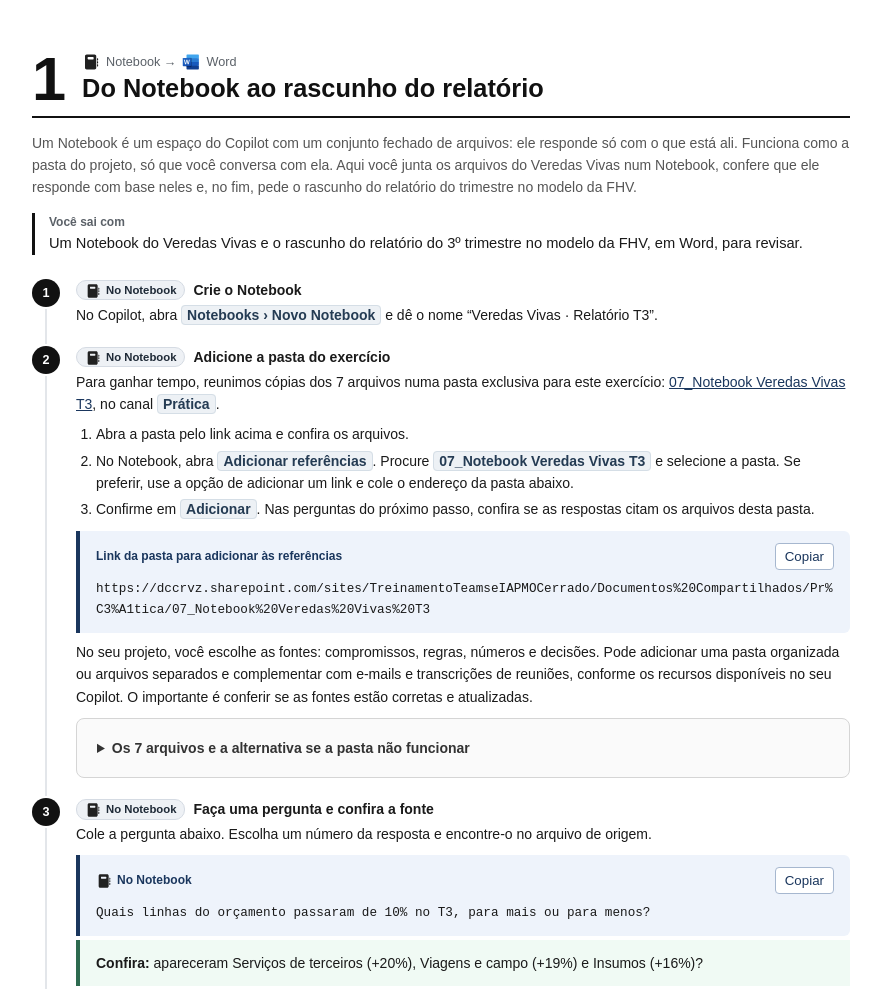
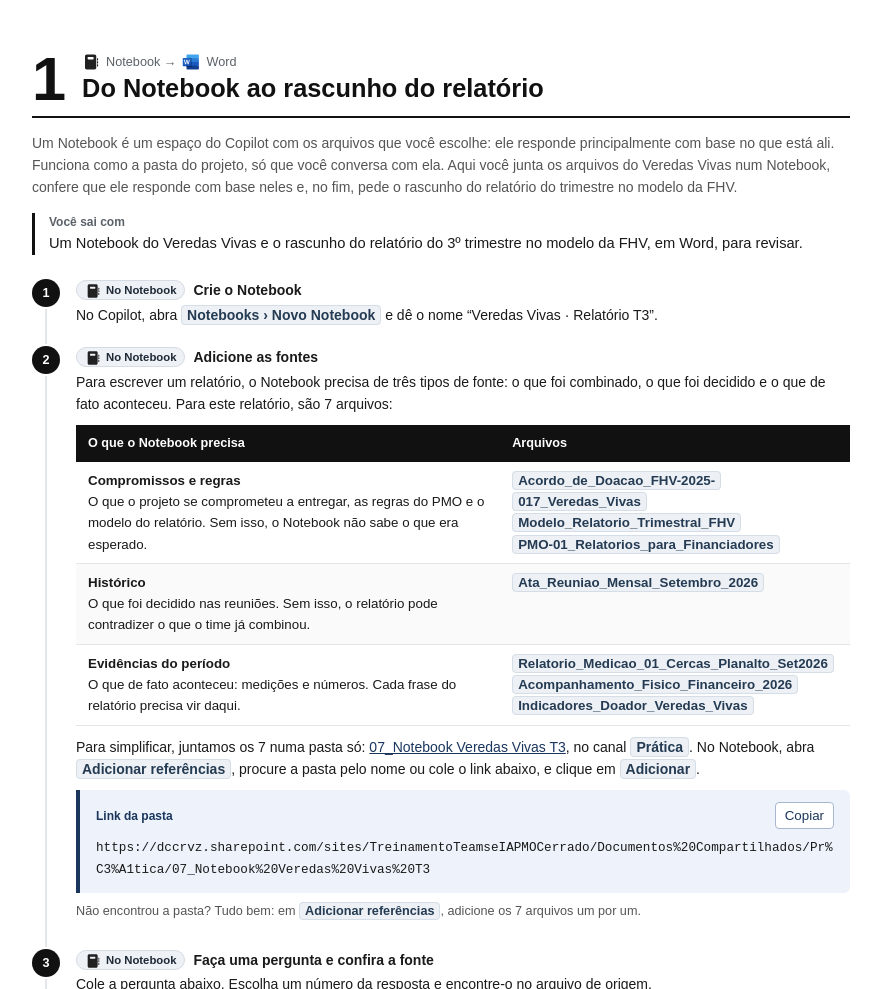
Before and after one commit to educrvz/tnc-workshop, a plain HTML site: page sessao-3.html in a window 1280 px wide. Shown: the part 1320-2309 px from the top of the page, without its empty margins (318-1199 px from the left). Drawn offline with Linux system fonts and the light colour scheme.

Commit message:
Sessão 3: fontes do Notebook explicadas antes do como, texto menos absoluto
Co-Authored-By: Claude Opus 5.5 <noreply@anthropic.com>

```diff
--- a/sessao-3.html
+++ b/sessao-3.html
@@ -45,22 +45,15 @@
 
 <section class="exercise" id="notebook">
 <div class="exhead"><span aria-hidden="true" class="big">1</span><span class="ex-apps"><img alt="" aria-hidden="true" src="icons/notebook.svg"/>Notebook → <img alt="" aria-hidden="true" src="icons/word.svg"/>Word</span><h2><span class="sr-only">Exercício 1: </span>Do Notebook ao rascunho do relatório</h2></div>
-<p class="why">Um Notebook é um espaço do Copilot com um conjunto fechado de arquivos: ele responde só com o que está ali. Funciona como a pasta do projeto, só que você conversa com ela. Aqui você junta os arquivos do Veredas Vivas num Notebook, confere que ele responde com base neles e, no fim, pede o rascunho do relatório do trimestre no modelo da FHV.</p>
+<p class="why">Um Notebook é um espaço do Copilot com os arquivos que você escolhe: ele responde principalmente com base no que está ali. Funciona como a pasta do projeto, só que você conversa com ela. Aqui você junta os arquivos do Veredas Vivas num Notebook, confere que ele responde com base neles e, no fim, pede o rascunho do relatório do trimestre no modelo da FHV.</p>
 <p class="outcome"><strong>Você sai com</strong>Um Notebook do Veredas Vivas e o rascunho do relatório do 3º trimestre no modelo da FHV, em Word, para revisar.</p>
 <ol class="trail">
 <li><span class="st"><span class="where-tag"><img class="step-icon" alt="" aria-hidden="true" src="icons/notebook.svg"/>No Notebook</span>Crie o Notebook</span>No Copilot, abra <span class="path">Notebooks › Novo Notebook</span> e dê o nome “Veredas Vivas · Relatório T3”.</li>
-<li><span class="st"><span class="where-tag"><img class="step-icon" alt="" aria-hidden="true" src="icons/notebook.svg"/>No Notebook</span>Adicione a pasta do exercício</span>Para ganhar tempo, reunimos cópias dos 7 arquivos numa pasta exclusiva para este exercício: <a href="https://dccrvz.sharepoint.com/sites/TreinamentoTeamseIAPMOCerrado/Documentos%20Compartilhados/Pr%C3%A1tica/07_Notebook%20Veredas%20Vivas%20T3" rel="noopener" target="_blank">07_Notebook Veredas Vivas T3</a>, no canal <span class="path">Prática</span>.
-<ol class="sub">
-<li>Abra a pasta pelo link acima e confira os arquivos.</li>
-<li>No Notebook, abra <span class="path">Adicionar referências</span>. Procure <span class="path">07_Notebook Veredas Vivas T3</span> e selecione a pasta. Se preferir, use a opção de adicionar um link e cole o endereço da pasta abaixo.</li>
-<li>Confirme em <span class="path">Adicionar</span>. Nas perguntas do próximo passo, confira se as respostas citam os arquivos desta pasta.</li>
-</ol>
-<div class="prompt"><div class="prompt-head"><span>Link da pasta para adicionar às referências</span><button class="copy" type="button">Copiar</button></div><pre>https://dccrvz.sharepoint.com/sites/TreinamentoTeamseIAPMOCerrado/Documentos%20Compartilhados/Pr%C3%A1tica/07_Notebook%20Veredas%20Vivas%20T3</pre></div>
-<p>No seu projeto, você escolhe as fontes: compromissos, regras, números e decisões. Pode adicionar uma pasta organizada ou arquivos separados e complementar com e-mails e transcrições de reuniões, conforme os recursos disponíveis no seu Copilot. O importante é conferir se as fontes estão corretas e atualizadas.</p>
-<details class="optional-reference"><summary>Os 7 arquivos e a alternativa se a pasta não funcionar</summary>
-<p>Em <span class="path">Adicionar referências</span>, selecione os arquivos individualmente. Se a busca não encontrar as cópias novas, abra a pasta do exercício, baixe os arquivos e use a opção de carregar arquivos no Notebook.</p>
+<li><span class="st"><span class="where-tag"><img class="step-icon" alt="" aria-hidden="true" src="icons/notebook.svg"/>No Notebook</span>Adicione as fontes</span>Para escrever um relatório, o Notebook precisa de três tipos de fonte: o que foi combinado, o que foi decidido e o que de fato aconteceu. Para este relatório, são 7 arquivos:
 <div class="table-wrap"><table><thead><tr><th>O que o Notebook precisa</th><th>Arquivos</th></tr></thead><tbody><tr><td><strong>Compromissos e regras</strong><br/>O que o projeto se comprometeu a entregar, as regras do PMO e o modelo do relatório. Sem isso, o Notebook não sabe o que era esperado.</td><td><span class="path">Acordo_de_Doacao_FHV-2025-017_Veredas_Vivas</span><br/><span class="path">Modelo_Relatorio_Trimestral_FHV</span><br/><span class="path">PMO-01_Relatorios_para_Financiadores</span></td></tr><tr><td><strong>Histórico</strong><br/>O que foi decidido nas reuniões. Sem isso, o relatório pode contradizer o que o time já combinou.</td><td><span class="path">Ata_Reuniao_Mensal_Setembro_2026</span></td></tr><tr><td><strong>Evidências do período</strong><br/>O que de fato aconteceu: medições e números. Cada frase do relatório precisa vir daqui.</td><td><span class="path">Relatorio_Medicao_01_Cercas_Planalto_Set2026</span><br/><span class="path">Acompanhamento_Fisico_Financeiro_2026</span><br/><span class="path">Indicadores_Doador_Veredas_Vivas</span></td></tr></tbody></table></div>
-<p class="note">Atenção: na pasta de planilhas há também <span class="path">Indicadores_Doador_Veredas_Vivas_v1</span>. Não adicione: é a versão antiga, com números diferentes. Uma versão antiga misturada às fontes faz o Notebook responder com dois números para a mesma coisa.</p></details></li>
+<p>Para simplificar, juntamos os 7 numa pasta só: <a href="https://dccrvz.sharepoint.com/sites/TreinamentoTeamseIAPMOCerrado/Documentos%20Compartilhados/Pr%C3%A1tica/07_Notebook%20Veredas%20Vivas%20T3" rel="noopener" target="_blank">07_Notebook Veredas Vivas T3</a>, no canal <span class="path">Prática</span>. No Notebook, abra <span class="path">Adicionar referências</span>, procure a pasta pelo nome ou cole o link abaixo, e clique em <span class="path">Adicionar</span>.</p>
+<div class="prompt"><div class="prompt-head"><span>Link da pasta</span><button class="copy" type="button">Copiar</button></div><pre>https://dccrvz.sharepoint.com/sites/TreinamentoTeamseIAPMOCerrado/Documentos%20Compartilhados/Pr%C3%A1tica/07_Notebook%20Veredas%20Vivas%20T3</pre></div>
+<p class="note">Não encontrou a pasta? Tudo bem: em <span class="path">Adicionar referências</span>, adicione os 7 arquivos um por um.</p></li>
 <li><span class="st"><span class="where-tag"><img class="step-icon" alt="" aria-hidden="true" src="icons/notebook.svg"/>No Notebook</span>Faça uma pergunta e confira a fonte</span>Cole a pergunta abaixo. Escolha um número da resposta e encontre-o no arquivo de origem.
 <div class="prompt"><div class="prompt-head"><span><img class="step-icon" alt="" aria-hidden="true" src="icons/notebook.svg"/>No Notebook</span><button class="copy" type="button">Copiar</button></div><pre>Quais linhas do orçamento passaram de 10% no T3, para mais ou para menos?</pre></div>
 <div class="check"><p><strong>Confira:</strong> apareceram Serviços de terceiros (+20%), Viagens e campo (+19%) e Insumos (+16%)?</p></div>
```
